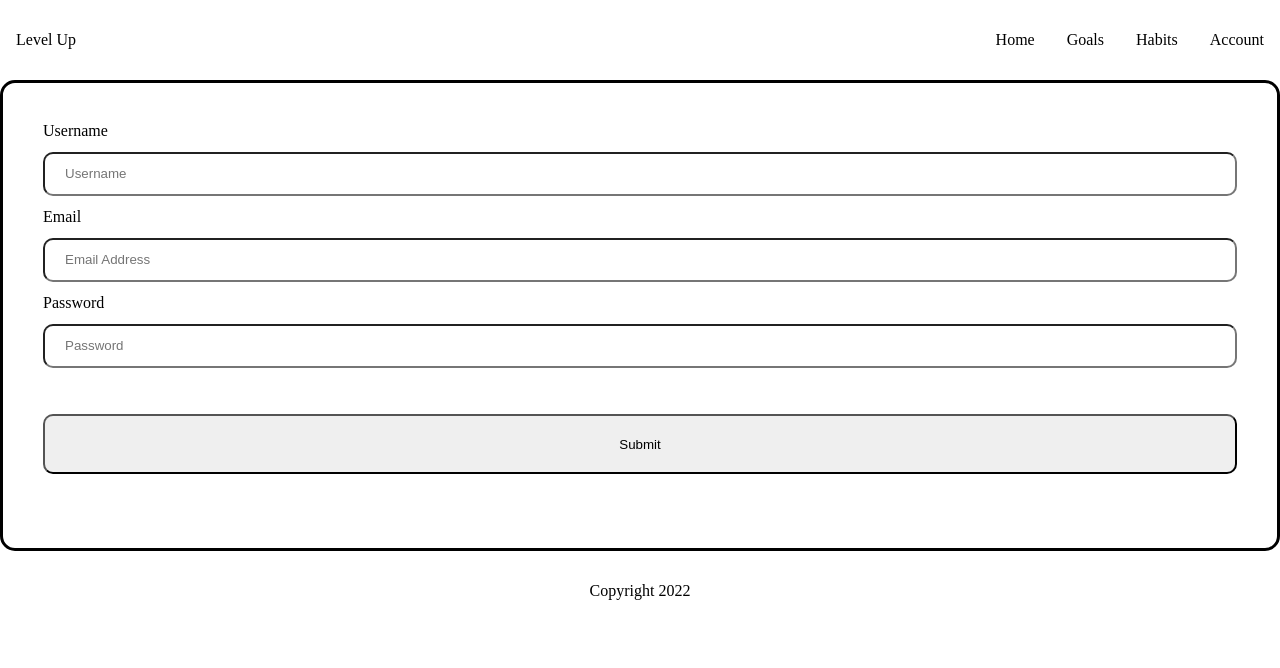
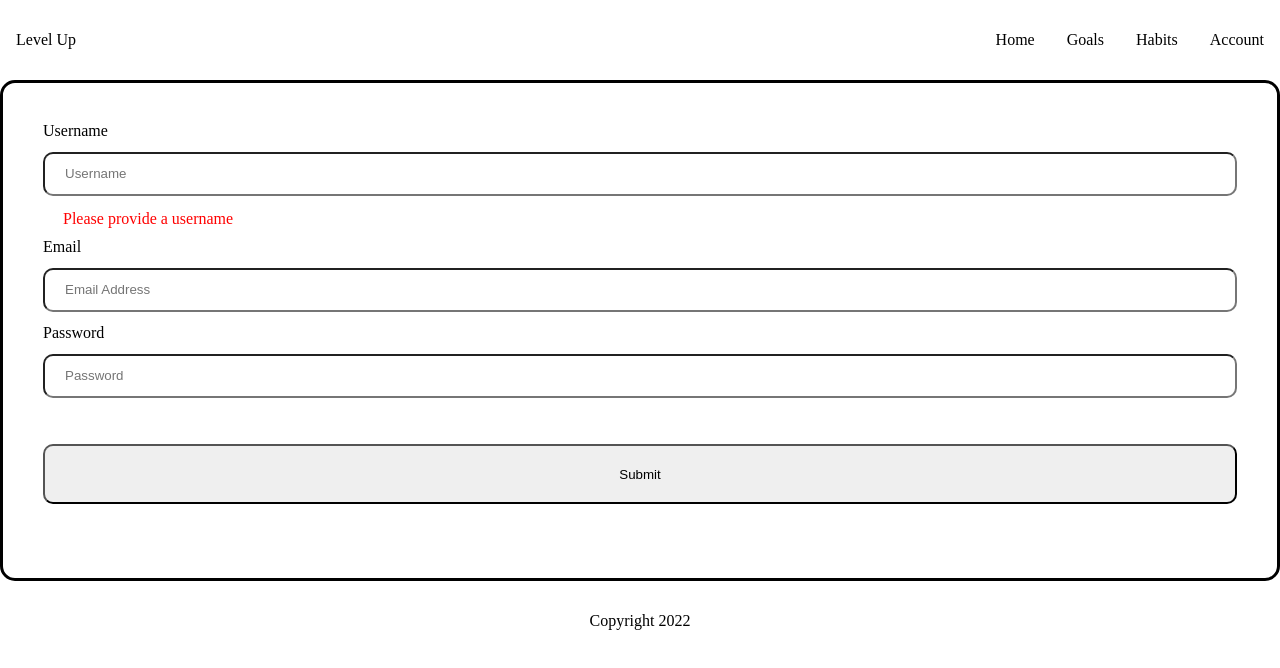
Before and after one commit to DennieCodes/levelup, a Next.js app: page /account/register/Register in a window 1280 px wide. Shown: the top 668 px of the page. Built offline with nearby package versions, Linux system fonts and the light colour scheme.

Commit message:
Added register API and register page/component

```diff
--- a/lib/auth.ts
+++ b/lib/auth.ts
@@ -1,7 +1,7 @@
 import { hash, genSalt } from "bcrypt";
 
 export async function hashPassword(password: string) {
-  const salt = await genSalt(process.env.SALT_ROUNDS);
+  const salt = await genSalt(12);
 
   const hashedPassword = await hash(password, salt);
   return hashedPassword;
--- /dev/null
+++ b/src/helpers/validateEmail.ts
@@ -0,0 +1,16 @@
+// Here's a low level email validator which can be expanded in the future or replaced
+// with a more robust package
+
+const validateEmail = (email: string): boolean => {
+  const orgName = email.slice(email.lastIndexOf("@") + 1, email.length);
+  const domExtension = orgName.slice(
+    orgName.lastIndexOf(".") + 1,
+    orgName.length
+  );
+
+  if (email.includes("@") && orgName.includes(".") && domExtension.length > 1)
+    return true;
+  return false;
+};
+
+export default validateEmail;
--- a/src/pages/account/register/Register.module.scss
+++ b/src/pages/account/register/Register.module.scss
@@ -25,3 +25,8 @@
     margin: 2.5em 0;
   }
 }
+
+.msgInvalid {
+  color: red;
+  margin: 0.125em 1.25em 0.75em;
+}
--- a/src/pages/account/register/Register.tsx
+++ b/src/pages/account/register/Register.tsx
@@ -1,14 +1,35 @@
+import { useState } from "react";
 import styles from "./Register.module.scss";
 import useInputState from "../../../hooks/useInputState";
+import validateEmail from "../../../helpers/validateEmail";
 
 const Register = () => {
+  const [validEmail, setValidEmail] = useState(false);
+
   const [name, handleName, nameReset] = useInputState("");
-  const [email, handleEmail, emailReset] = useInputState("");
-  const [password, handlePassword, passwordReset] = useInputState("");
+  const [email, setEmail, emailReset] = useInputState("");
+  const [password, setPassword, passwordReset] = useInputState("");
+
+  const handleEmail = (e: React.ChangeEvent<HTMLInputElement>) => {
+    setEmail(e);
+
+    if (validateEmail(e.target.value)) {
+      setValidEmail(true);
+    } else {
+      setValidEmail(false);
+    }
+  };
+
+  const handlePassword = (e: React.ChangeEvent<HTMLInputElement>) => {
+    setPassword(e);
+    // Password strength
+    // https://github.com/deanilvincent/check-password-strength
+  };
 
   function loginHandler(event: React.FormEvent<HTMLFormElement>) {
     event.preventDefault();
 
+    if (validEmail && name.length > 0) {
       void fetch("/api/auth/register", {
         method: "POST",
         body: JSON.stringify({
@@ -17,15 +38,19 @@ const Register = () => {
           password,
         }),
         headers: { "Content-Type": "application/json" },
-    }).then((response) => response.json());
+      })
+        .then((response) => response.json())
+        .catch((error) => console.log(error));
 
       nameReset();
       emailReset();
       passwordReset();
     }
+  }
   return (
     <div className={styles.container}>
       <form className={styles.registerForm} onSubmit={loginHandler}>
+        <div>
           <label htmlFor="name">
             Username
             <input
@@ -36,7 +61,12 @@ const Register = () => {
               placeholder="Username"
             />
           </label>
+          {name.length === 0 && (
+            <p className={styles.msgInvalid}>Please provide a username</p>
+          )}
+        </div>
 
+        <div>
           <label htmlFor="email">
             Email
             <input
@@ -47,6 +77,11 @@ const Register = () => {
               placeholder="Email Address"
             />
           </label>
+
+          {email.length > 0 && validEmail === false && (
+            <p className={styles.msgInvalid}>Please enter a valid email</p>
+          )}
+        </div>
 
         <label htmlFor="password">
           Password
```
Also changed, not shown: src/pages/api/auth/register.js (+6 -1 lines), 2 other files (tests, documents, lock files or other folders). Lines whose indentation alone changed are shown as unchanged.
